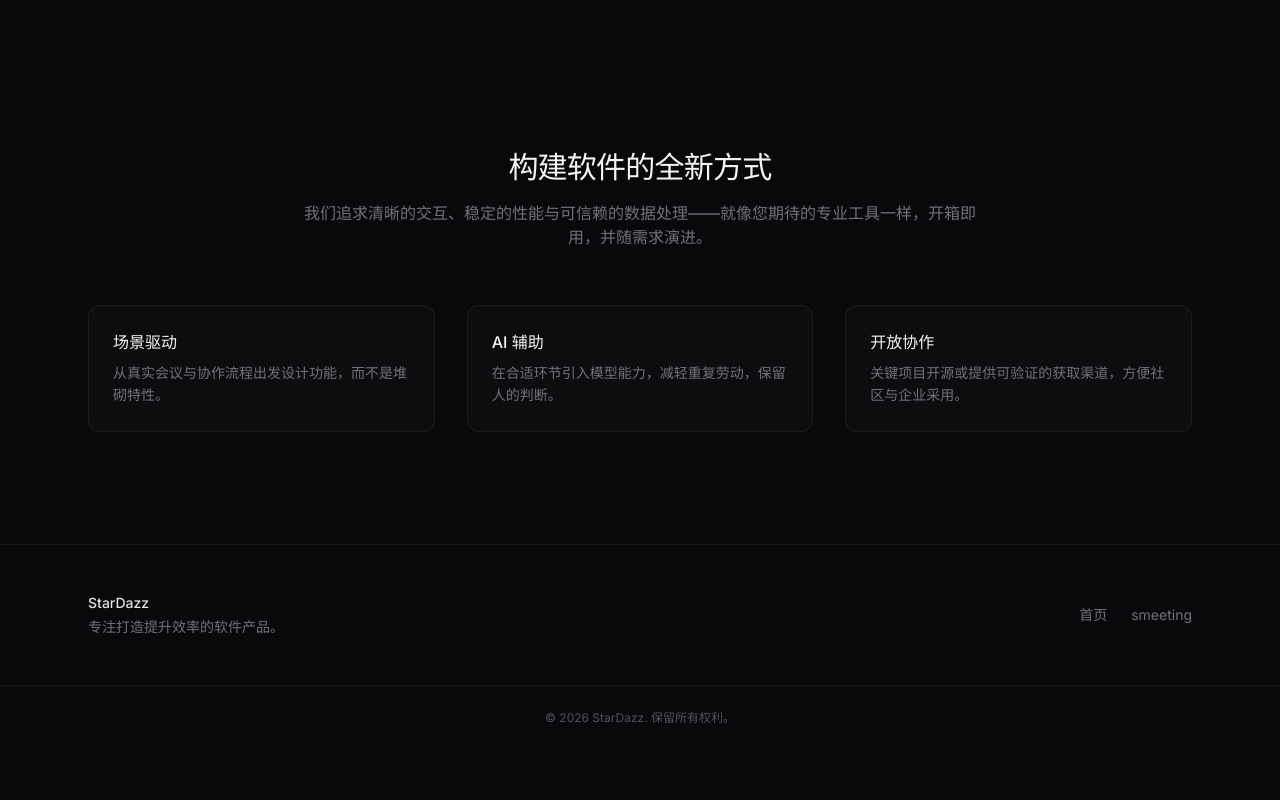
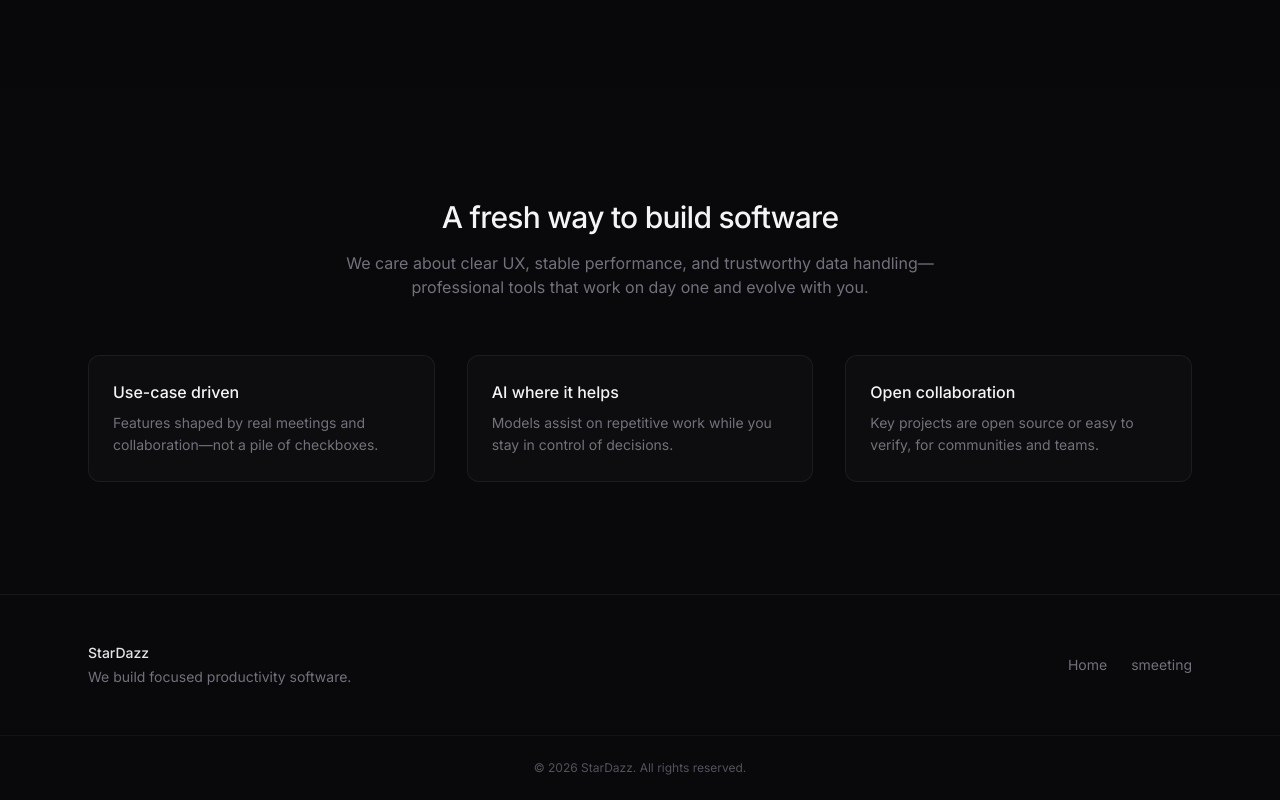
Before and after one commit to YihanLi-erisaer/stardazz.com, a React (Vite) app in the folder StarDazz/: page / in a window 1280 px wide. Shown: the part 1148-1948 px from the top of the page. Before the commit the page ends 1898 px from the top, so only its background shows below. Built offline with nearby package versions, Linux system fonts and the light colour scheme.

Commit message:
Change the default language to English

```diff
--- a/StarDazz/index.html
+++ b/StarDazz/index.html
@@ -1,12 +1,12 @@
 <!doctype html>
-<html lang="zh-CN">
+<html lang="en">
   <head>
     <meta charset="UTF-8" />
     <link rel="icon" type="image/jpeg" href="/StardazzIcon.jpg" />
     <meta name="viewport" content="width=device-width, initial-scale=1.0" />
     <meta
       name="description"
-      content="StarDazz — 专注打造提升效率的软件产品。"
+      content="StarDazz — focused on productivity software that actually helps."
     />
     <link rel="preconnect" href="https://fonts.googleapis.com" />
     <link rel="preconnect" href="https://fonts.gstatic.com" crossorigin />
@@ -14,7 +14,7 @@
       href="https://fonts.googleapis.com/css2?family=Inter:wght@400;500;600;700&display=swap"
       rel="stylesheet"
     />
-    <title>StarDazz — 软件工作室</title>
+    <title>StarDazz — Software Studio</title>
   </head>
   <body>
     <div id="root"></div>
--- a/StarDazz/src/i18n/messages.ts
+++ b/StarDazz/src/i18n/messages.ts
@@ -1,6 +1,6 @@
 export type Locale = 'zh' | 'en'
 
-export const defaultLocale: Locale = 'zh'
+export const defaultLocale: Locale = 'en'
 
 export const messages = {
   zh: {
```
